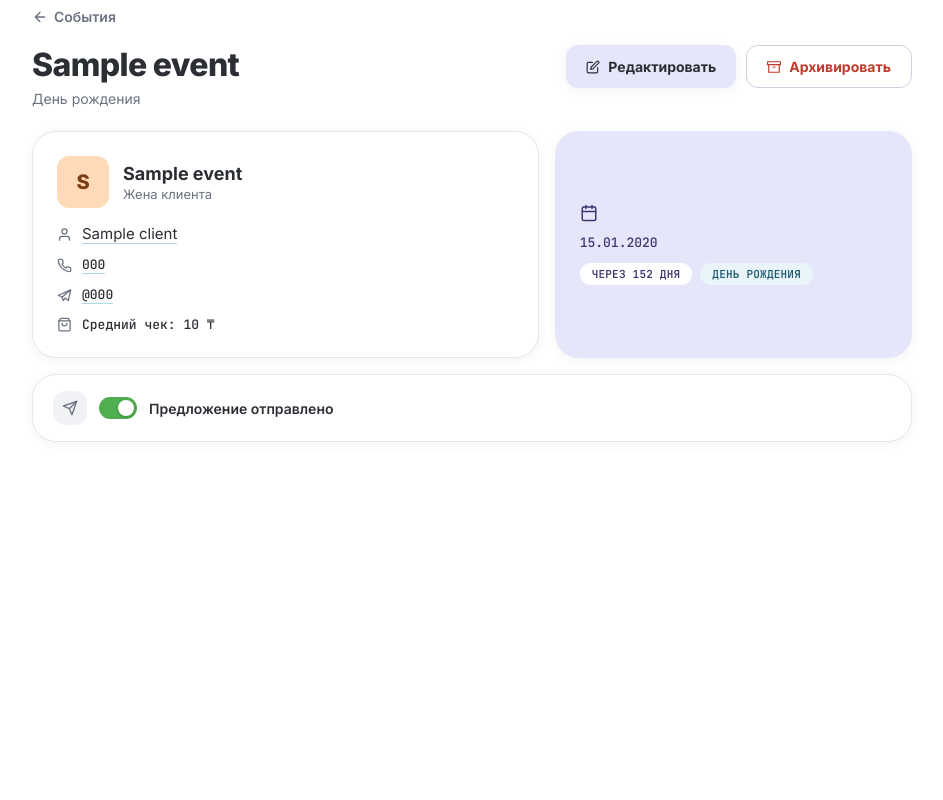
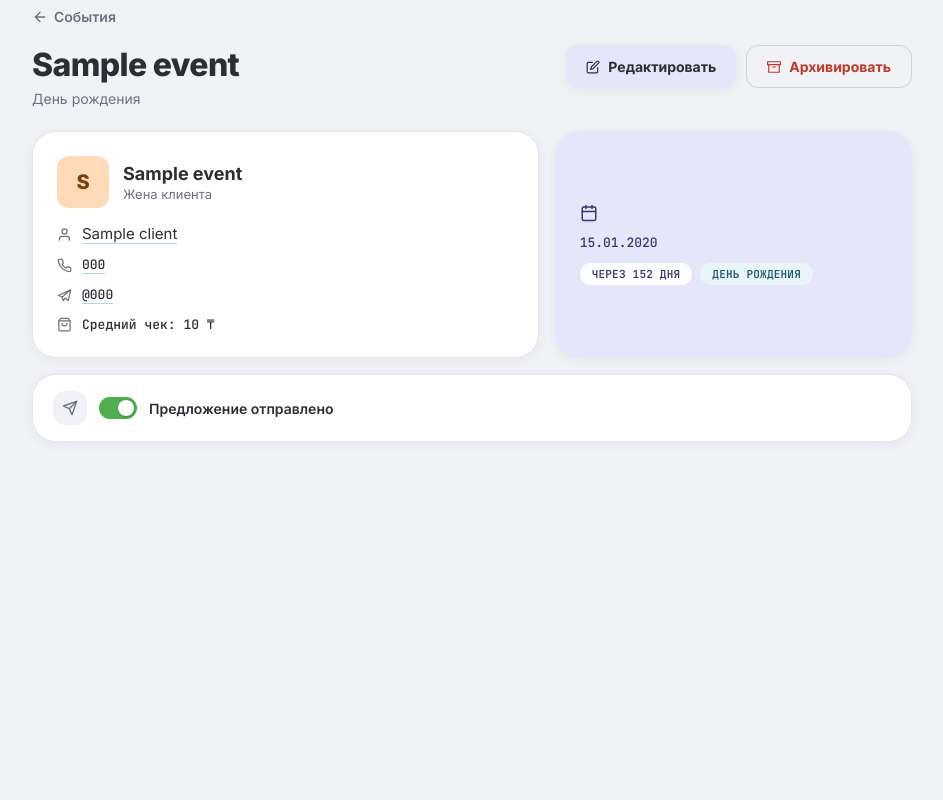
Before and after one commit to BolatMukashev/customer_retention_system, a Django app: page /events/1/ in a window 1280 px wide. Shown: the whole page, without its empty margins (168-1111 px from the left). Run offline with Django 5.2, Linux system fonts and the light colour scheme; a user stored in the database is signed in; tables that the repository leaves empty hold one stand-in row (values such as "Sample post"); some libraries are stand-ins or nearby versions.

Commit message:
фиксированный светлый фон

```diff
--- a/crs/clients/static/clients/css/style.css
+++ b/crs/clients/static/clients/css/style.css
@@ -4,6 +4,11 @@
    Inter + JetBrains Mono, пастельная палитра, bento-грид
    ========================================================== */
 @import url('https://fonts.googleapis.com/css2?family=Inter:wght@400;500;600;700;800&family=JetBrains+Mono:wght@500;600&display=swap');
+
+html, body {
+    background-color: #F0F2F5;
+    min-height: 100%;
+}
 
 .client-page {
     --primary: #ADD8E6;
--- a/crs/events/static/events/css/style.css
+++ b/crs/events/static/events/css/style.css
@@ -7,6 +7,11 @@
    события (дата, обратный отсчёт, тип, юбилей).
    ========================================================== */
 @import url('https://fonts.googleapis.com/css2?family=Inter:wght@400;500;600;700;800&family=JetBrains+Mono:wght@500;600&display=swap');
+
+html, body {
+    background-color: #F0F2F5;
+    min-height: 100%;
+}
 
 .event-page {
     --primary: #ADD8E6;
--- a/crs/events/templates/events/view.html
+++ b/crs/events/templates/events/view.html
@@ -5,8 +5,10 @@
 <head>
     <meta charset="UTF-8">
     <meta name="viewport" content="width=device-width, initial-scale=1">
+    <meta name="color-scheme" content="light">
     <title>{{ event.person_name }} — карточка события</title>
     <link rel="stylesheet" href="{% static 'events/css/style.css' %}">
+    <script src="https://telegram.org/js/telegram-web-app.js"></script>
 </head>
 <body>
 <div class="page event-page">
@@ -134,6 +136,16 @@
 
 </div>
 
+<script>
+    (function () {
+        if (window.Telegram && window.Telegram.WebApp) {
+            var tg = window.Telegram.WebApp;
+            try { tg.setBackgroundColor('#F0F2F5'); } catch (e) {}
+            try { tg.setHeaderColor('#F0F2F5'); } catch (e) {}
+            tg.ready();
+        }
+    })();
+</script>
 <script src="{% static 'events/js/event-view.js' %}?v=2"></script>
 </body>
 </html>
```
Also changed, not shown: crs/clients/templates/clients/view.html (+12 -0 lines).
